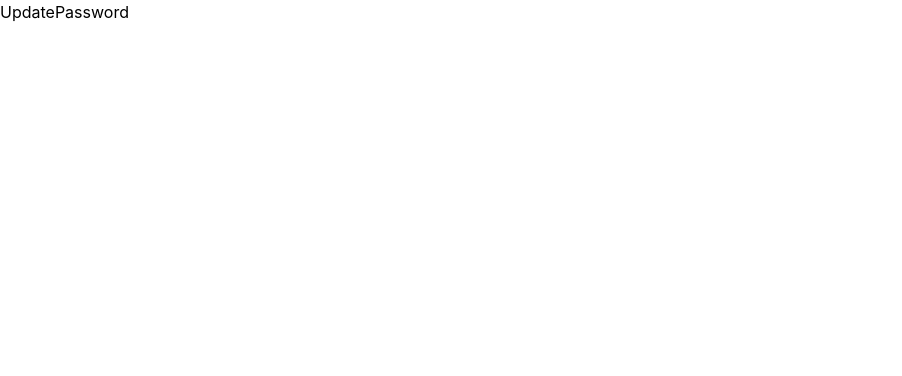
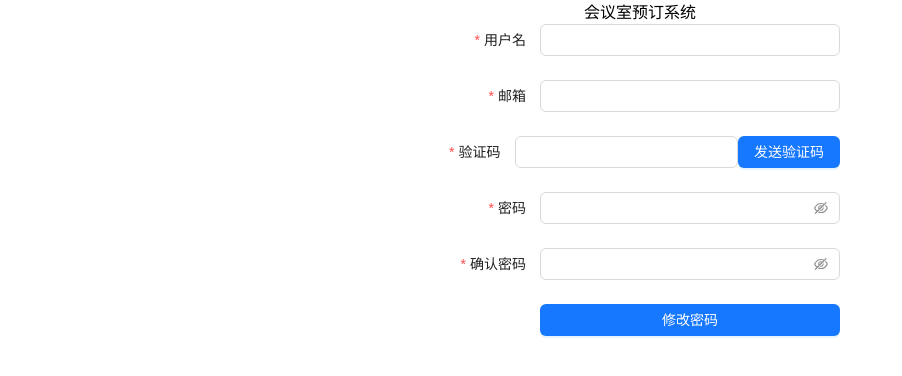
Before and after one commit to huxingyi1997/meeting_room_booking_system_frontend_user, a React (Create React App) app: page /update_password in a window 1280 px wide. Shown: the top 376 px of the page, without its empty margins (0-902 px from the left). Built offline with nearby package versions, Linux system fonts and the light colour scheme.

Commit message:
feat: update password

```diff
--- a/src/pages/UpdatePassword/index.tsx
+++ b/src/pages/UpdatePassword/index.tsx
@@ -1,5 +1,96 @@
+import { Button, Form, Input, message } from 'antd';
+import { useForm } from 'antd/es/form/Form';
+import { useCallback } from 'react';
+import { useNavigate } from 'react-router-dom';
+
+import { userApiInterface } from '@/api';
+import { UpdateUserPasswordDto } from '@/api/autogen';
+
+export interface UpdatePasswordInterface extends UpdateUserPasswordDto {
+  confirmPassword: string;
+}
+
+const layout1 = {
+  labelCol: { span: 6 },
+  wrapperCol: { span: 18 },
+};
+
 const UpdatePassword = () => {
-  return <div>UpdatePassword</div>;
+  const [form] = useForm();
+  const navigate = useNavigate();
+
+  const onFinish = useCallback(async (values: UpdatePasswordInterface) => {
+    if (values.password !== values.confirmPassword) {
+      return message.error('两次密码不一致');
+    }
+    const res = await userApiInterface.userControllerUpdatePassword(values);
+
+    if (res.status === 201 || res.status === 200) {
+      message.success('密码修改成功');
+      setTimeout(() => {
+        navigate('/login');
+      }, 1500);
+    }
+    // eslint-disable-next-line react-hooks/exhaustive-deps
+  }, []);
+
+  const sendCaptcha = useCallback(async function () {
+    const address = form.getFieldValue('email');
+    if (!address) {
+      return message.error('请输入邮箱地址');
+    }
+
+    const res = await userApiInterface.userControllerUpdatePasswordCaptcha(address);
+    if (res.status === 201 || res.status === 200) {
+      message.success(res.data.data);
+    }
+    // eslint-disable-next-line react-hooks/exhaustive-deps
+  }, []);
+
+  return (
+    <div id="updatePassword-container" className="w-400 mt-100 mx-auto text-center">
+      <h1>会议室预订系统</h1>
+      <Form form={form} {...layout1} onFinish={onFinish} colon={false} autoComplete="off">
+        <Form.Item label="用户名" name="username" rules={[{ required: true, message: '请输入用户名!' }]}>
+          <Input />
+        </Form.Item>
+
+        <Form.Item
+          label="邮箱"
+          name="email"
+          rules={[
+            { required: true, message: '请输入邮箱!' },
+            { type: 'email', message: '请输入合法邮箱地址!' },
+          ]}
+        >
+          <Input />
+        </Form.Item>
+
+        <div className="flex justify-end">
+          <Form.Item label="验证码" name="captcha" rules={[{ required: true, message: '请输入验证码!' }]}>
+            <Input />
+          </Form.Item>
+          <Button type="primary" onClick={sendCaptcha}>
+            发送验证码
+          </Button>
+        </div>
+
+        <Form.Item label="密码" name="password" rules={[{ required: true, message: '请输入密码!' }]}>
+          <Input.Password />
+        </Form.Item>
+
+        <Form.Item label="确认密码" name="confirmPassword" rules={[{ required: true, message: '请输入确认密码!' }]}>
+          <Input.Password />
+        </Form.Item>
+
+        <Form.Item {...layout1} label=" ">
+          <Button className="w-full" type="primary" htmlType="submit">
+            修改密码
+          </Button>
+        </Form.Item>
+      </Form>
+    </div>
+  );
 };
 
 export default UpdatePassword;
```
Also changed, not shown: src/api/api_specs/index.json (+4 -7 lines).
